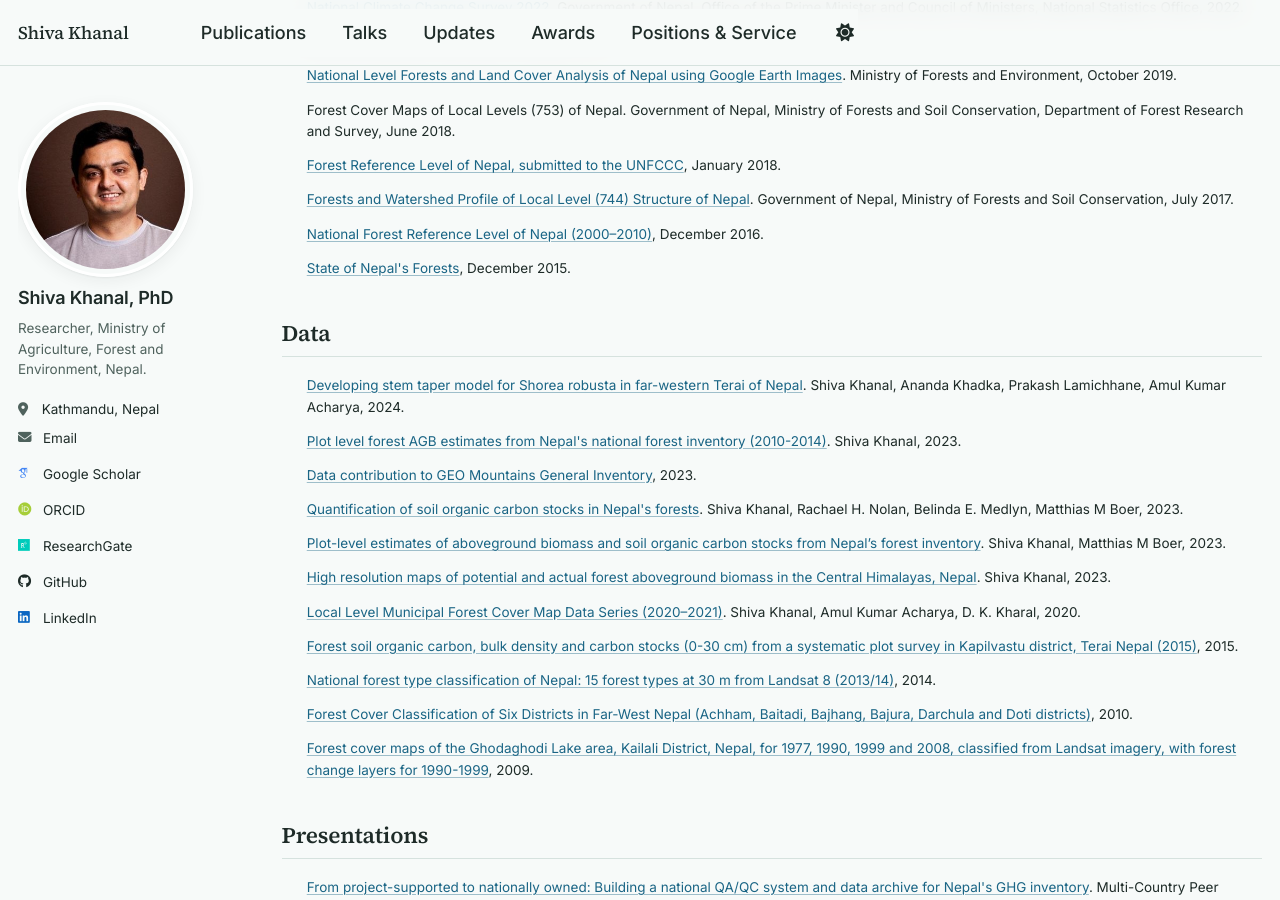
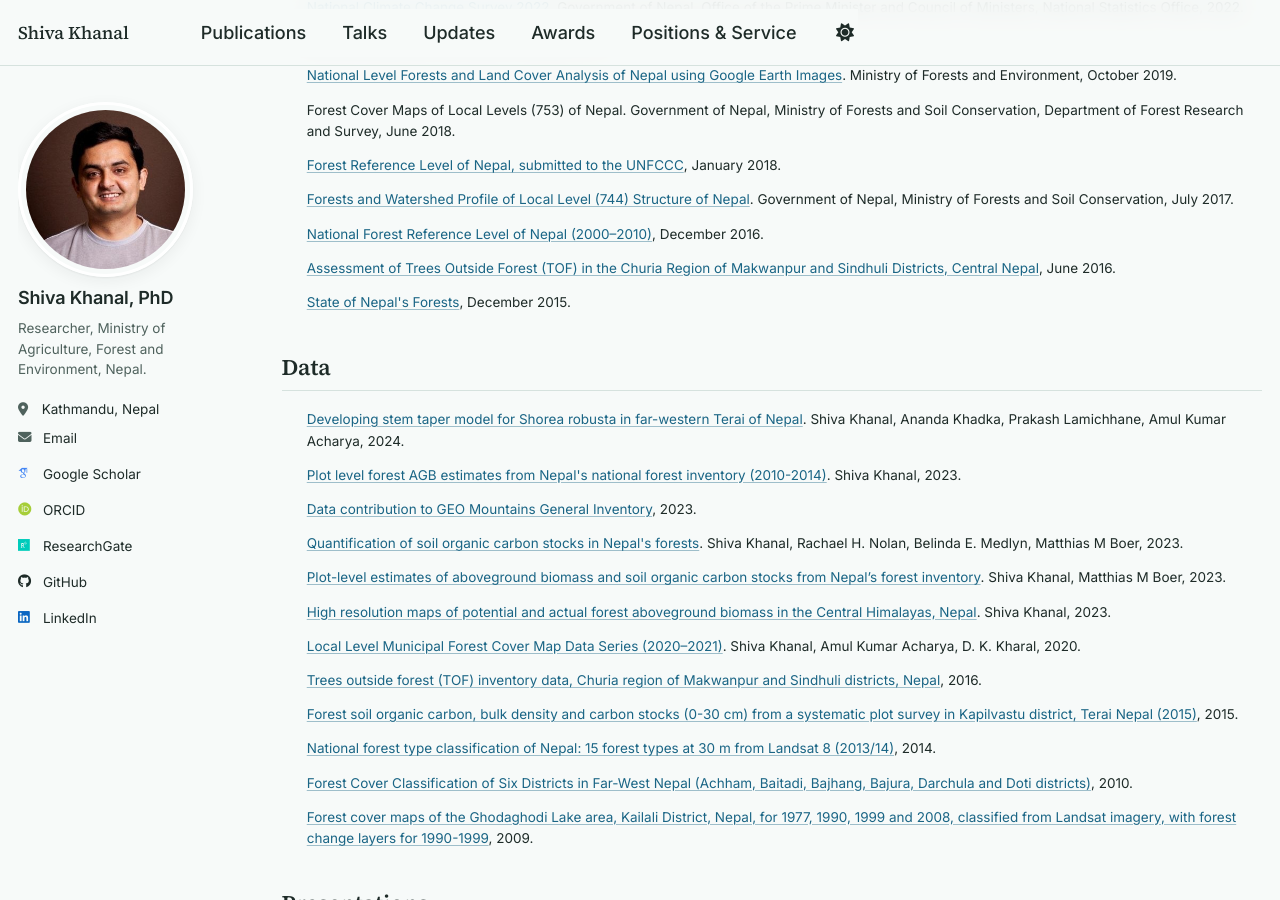
Before and after one commit to shivakhanal/shivakhanal.github.io, a Jekyll site: the page built from _pages/cv.md, in a window 1280 px wide and 900 px high, scrolled down 2203 px. Built offline with Jekyll 4.4.1, drawn with Linux system fonts in a browser that asks for light colours; some web fonts are replaced; a script that is not in the unit is left out.

Commit message:
TOF Makwanpur

```diff
--- a/_data/datasets.yml
+++ b/_data/datasets.yml
@@ -40,6 +40,10 @@
   url: "https://www.researchgate.net/profile/Shiva-Khanal-2/research"
   note: "Covers 2020–2021"
 
+- title: "Trees outside forest (TOF) inventory data, Churia region of Makwanpur and Sindhuli districts, Nepal"
+  date: "2016"
+  doi: "10.6084/m9.figshare.34955575"
+
 - title: "Forest soil organic carbon, bulk density and carbon stocks (0-30 cm) from a systematic plot survey in Kapilvastu district, Terai Nepal (2015)"
   date: "2015"
   doi: "10.6084/m9.figshare.34948666"
--- a/_data/reports.yml
+++ b/_data/reports.yml
@@ -62,6 +62,10 @@
   date: "2016-12"
   url: "https://redd.unfccc.int/files/nepal_frl_jan_8__2017.pdf"
 
+- title: "Assessment of Trees Outside Forest (TOF) in the Churia Region of Makwanpur and Sindhuli Districts, Central Nepal"
+  date: "2016-06"
+  url: "https://www.researchgate.net/publication/417646686_Assessment_of_Trees_Outside_Forest_TOF_in_the_Churia_Region_of_Makwanpur_and_Sindhuli_Districts_Central_Nepal"
+
 - title: "State of Nepal's Forests"
   date: "2015-12"
   report_number: "5"
```
